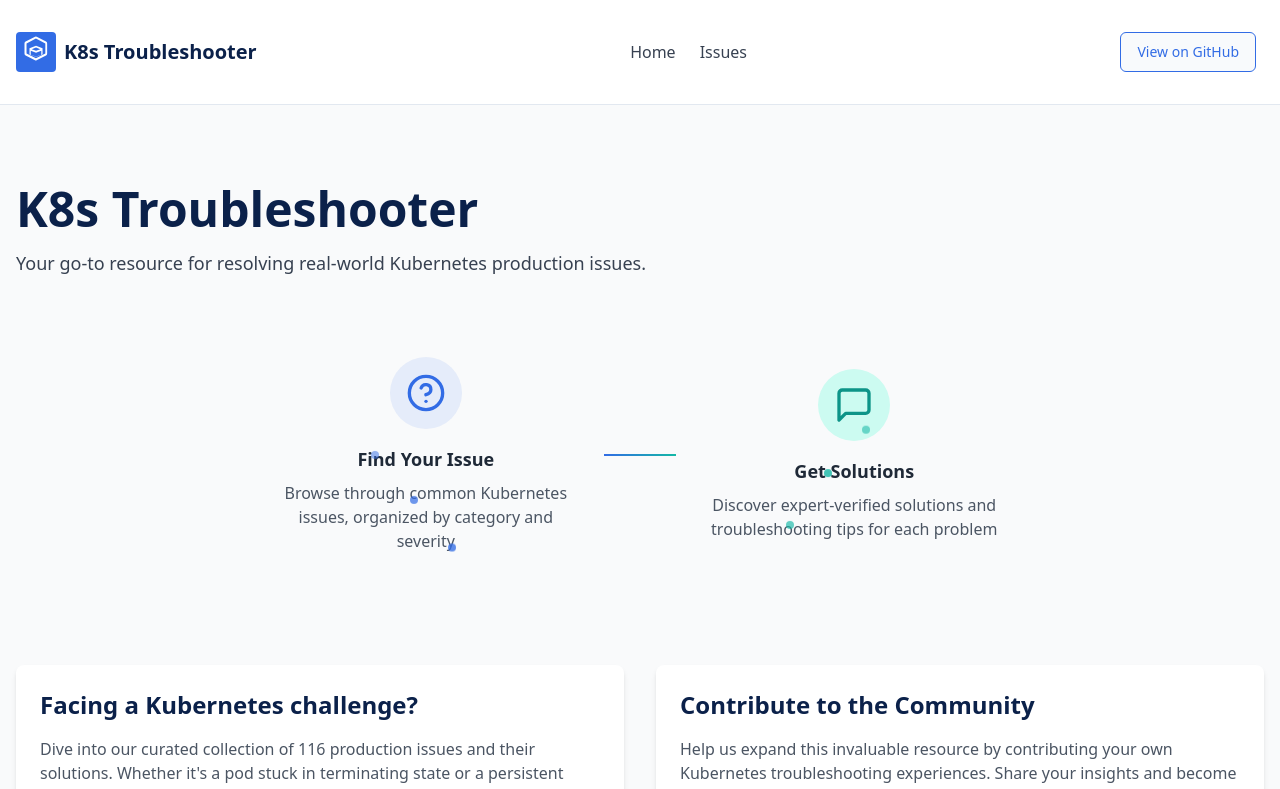
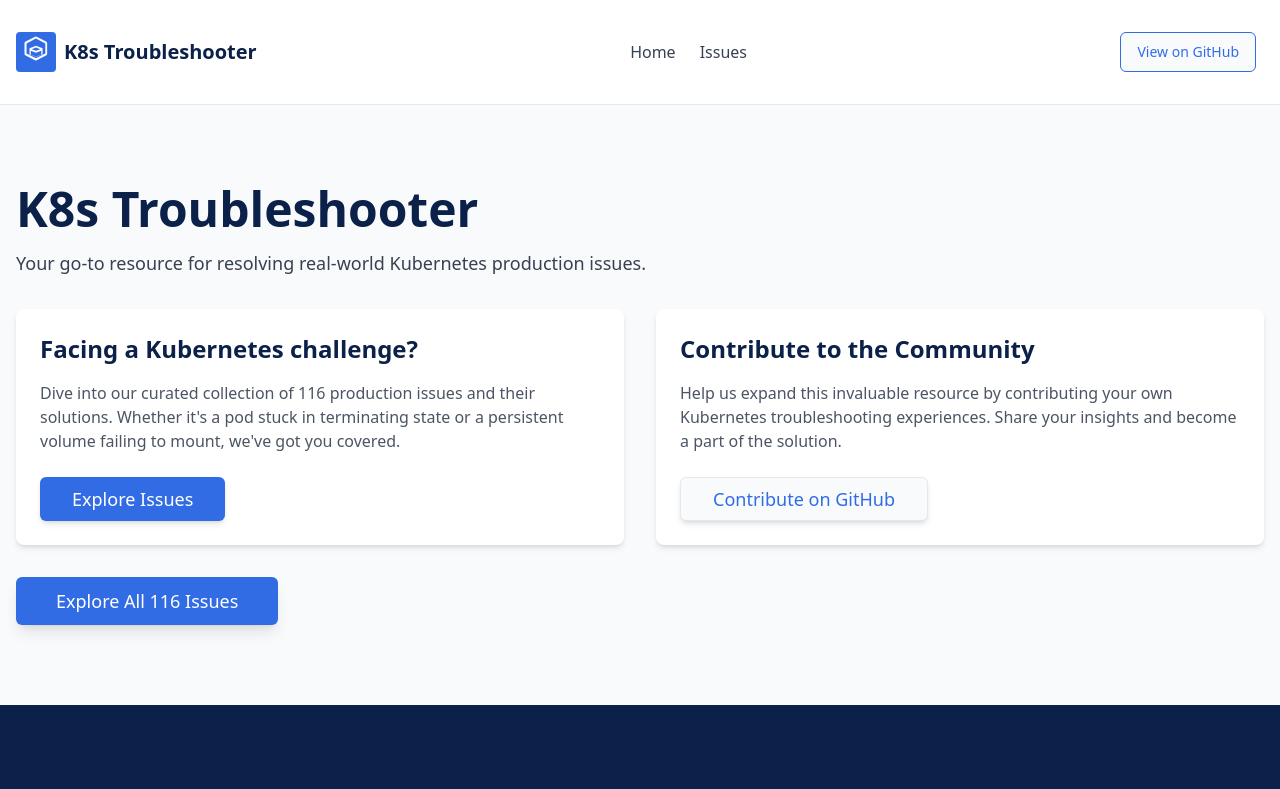
Before and after one commit to suman2mark/k8s-issue-navigator-guide, a React (Vite) app: page / in a window 1280 px wide. Shown: the top 789 px of the page. Built offline with nearby package versions, Linux system fonts and the light colour scheme.

Commit message:
Reverted to commit ba1a13d3ef42086110bd274a63364f22077c4e54

```diff
--- a/src/components/QuestionAnswerGraphic.tsx
+++ /dev/null
@@ -1,101 +0,0 @@
-
-import { MessageSquare, HelpCircle } from "lucide-react";
-import { motion } from "framer-motion";
-
-interface QuestionAnswerGraphicProps {
-  className?: string;
-}
-
-export const QuestionAnswerGraphic = ({ className = "" }: QuestionAnswerGraphicProps) => {
-  return (
-    <div className={`w-full flex justify-center items-center py-6 ${className}`}>
-      <div className="relative max-w-3xl w-full">
-        {/* Decorative background elements */}
-        <motion.div
-          className="absolute inset-0 bg-gradient-to-r from-blue-50 to-cyan-50 rounded-xl -z-10"
-          initial={{ opacity: 0 }}
-          animate={{ opacity: 1 }}
-          transition={{ duration: 0.5 }}
-        />
-
-        <div className="flex flex-col md:flex-row items-center justify-between p-6 gap-8">
-          {/* Question side */}
-          <motion.div
-            className="flex flex-col items-center text-center"
-            initial={{ x: -20, opacity: 0 }}
-            animate={{ x: 0, opacity: 1 }}
-            transition={{ duration: 0.5, delay: 0.2 }}
-          >
-            <div className="rounded-full bg-k8s-blue bg-opacity-10 p-4 mb-4">
-              <HelpCircle className="h-10 w-10 text-k8s-blue" />
-            </div>
-            <h3 className="text-lg font-semibold text-gray-800 mb-2">Find Your Issue</h3>
-            <p className="text-gray-600 max-w-xs">Browse through common Kubernetes issues, organized by category and severity</p>
-          </motion.div>
-
-          {/* Connecting line */}
-          <motion.div
-            className="hidden md:block h-0.5 w-20 bg-gradient-to-r from-k8s-blue to-teal-500"
-            initial={{ scaleX: 0, opacity: 0 }}
-            animate={{ scaleX: 1, opacity: 1 }}
-            transition={{ duration: 0.7, delay: 0.4 }}
-          />
-
-          {/* Answer side */}
-          <motion.div
-            className="flex flex-col items-center text-center"
-            initial={{ x: 20, opacity: 0 }}
-            animate={{ x: 0, opacity: 1 }}
-            transition={{ duration: 0.5, delay: 0.3 }}
-          >
-            <div className="rounded-full bg-teal-100 p-4 mb-4">
-              <MessageSquare className="h-10 w-10 text-teal-600" />
-            </div>
-            <h3 className="text-lg font-semibold text-gray-800 mb-2">Get Solutions</h3>
-            <p className="text-gray-600 max-w-xs">Discover expert-verified solutions and troubleshooting tips for each problem</p>
-          </motion.div>
-        </div>
-
-        {/* Animated dots */}
-        {[1, 2, 3].map((i) => (
-          <motion.div
-            key={i}
-            className="absolute h-2 w-2 rounded-full bg-k8s-blue"
-            style={{
-              top: `${30 + i * 20}%`,
-              left: `${10 + i * 5}%`,
-            }}
-            animate={{
-              y: [0, -10, 0],
-              opacity: [0.3, 0.8, 0.3],
-            }}
-            transition={{
-              duration: 2,
-              repeat: Infinity,
-              delay: i * 0.3,
-            }}
-          />
-        ))}
-        {[1, 2, 3].map((i) => (
-          <motion.div
-            key={i + 3}
-            className="absolute h-2 w-2 rounded-full bg-teal-500"
-            style={{
-              top: `${20 + i * 20}%`,
-              right: `${15 + i * 5}%`,
-            }}
-            animate={{
-              y: [0, -10, 0],
-              opacity: [0.3, 0.8, 0.3],
-            }}
-            transition={{
-              duration: 2,
-              repeat: Infinity,
-              delay: i * 0.4,
-            }}
-          />
-        ))}
-      </div>
-    </div>
-  );
-};
--- a/src/lib/types.ts
+++ b/src/lib/types.ts
@@ -1,4 +1,3 @@
-
 export type Issue = {
   id: number;
   title: string;
@@ -15,6 +14,3 @@ export type SeverityType = "low" | "medium" | "high" | "critical";
 export type ComponentFilter = "all" | string;
 
 export type CategoryFilter = "all" | string;
-
-// Updated to include "all" in the SeverityType filter options
-export type SeverityFilter = SeverityType | "all";
--- a/src/pages/Index.tsx
+++ b/src/pages/Index.tsx
@@ -1,12 +1,9 @@
-
 import { Link } from "react-router-dom";
 
 import { Button } from "@/components/ui/button";
 import Navbar from "@/components/Navbar";
 import Footer from "@/components/Footer";
 import { issues } from "@/data/issues";
-import { QuestionAnswerGraphic } from "@/components/QuestionAnswerGraphic";
-import { motion } from "framer-motion";
 
 const Index = () => {
   return (
@@ -15,40 +12,16 @@ const Index = () => {
 
       <main className="flex-grow bg-gray-50">
         <div className="container-custom py-20">
-          <motion.h1
-            className="text-4xl md:text-5xl font-bold text-k8s-navy mb-4"
-            initial={{ opacity: 0, y: -20 }}
-            animate={{ opacity: 1, y: 0 }}
-            transition={{ duration: 0.5 }}
-          >
+          <h1 className="text-4xl md:text-5xl font-bold text-k8s-navy mb-4">
             K8s Troubleshooter
-          </motion.h1>
-          <motion.p
-            className="text-lg text-gray-700 mb-8"
-            initial={{ opacity: 0 }}
-            animate={{ opacity: 1 }}
-            transition={{ duration: 0.5, delay: 0.2 }}
-          >
+          </h1>
+          <p className="text-lg text-gray-700 mb-8">
             Your go-to resource for resolving real-world Kubernetes production
             issues.
-          </motion.p>
-
-          <motion.div
-            className="mb-16"
-            initial={{ opacity: 0, y: 20 }}
-            animate={{ opacity: 1, y: 0 }}
-            transition={{ duration: 0.5, delay: 0.3 }}
-          >
-            <QuestionAnswerGraphic />
-          </motion.div>
+          </p>
 
           <div className="grid grid-cols-1 md:grid-cols-2 gap-8">
-            <motion.div
-              className="bg-white rounded-lg shadow-md p-6"
-              initial={{ opacity: 0, x: -20 }}
-              animate={{ opacity: 1, x: 0 }}
-              transition={{ duration: 0.5, delay: 0.4 }}
-            >
+            <div className="bg-white rounded-lg shadow-md p-6">
               <h2 className="text-2xl font-semibold text-k8s-navy mb-4">
                 Facing a Kubernetes challenge?
               </h2>
@@ -63,14 +36,9 @@ const Index = () => {
                   Explore Issues
                 </Button>
               </Link>
-            </motion.div>
+            </div>
 
-            <motion.div
-              className="bg-white rounded-lg shadow-md p-6"
-              initial={{ opacity: 0, x: 20 }}
-              animate={{ opacity: 1, x: 0 }}
-              transition={{ duration: 0.5, delay: 0.5 }}
-            >
+            <div className="bg-white rounded-lg shadow-md p-6">
               <h2 className="text-2xl font-semibold text-k8s-navy mb-4">
                 Contribute to the Community
               </h2>
@@ -93,17 +61,11 @@ const Index = () => {
                   Contribute on GitHub
                 </Button>
               </a>
-            </motion.div>
+            </div>
           </div>
 
-          {/* Explore Issues Button with animation */}
-          <motion.div
-            className="mt-8 text-center"
-            initial={{ opacity: 0, y: 20 }}
-            animate={{ opacity: 1, y: 0 }}
-            transition={{ duration: 0.5, delay: 0.6 }}
-          >
-            <Link to="/issues" className="inline-block">
+          {/* Explore Issues Button - Fixed to remove framer-motion property */}
+          <Link to="/issues" className="block mt-8">
             <Button
               size="lg"
               asChild
@@ -112,7 +74,6 @@ const Index = () => {
               <span>Explore All {issues.length} Issues</span>
             </Button>
           </Link>
-          </motion.div>
         </div>
       </main>
 
--- a/src/pages/Issues.tsx
+++ b/src/pages/Issues.tsx
@@ -7,14 +7,13 @@ import SearchBar from "@/components/SearchBar";
 import FilterBar from "@/components/FilterBar";
 import IssueCard from "@/components/IssueCard";
 import { searchIssues, issues } from "@/data/issues";
-import { ComponentFilter, SeverityFilter, CategoryFilter } from "@/lib/types";
-import { QuestionAnswerGraphic } from "@/components/QuestionAnswerGraphic";
+import { ComponentFilter, SeverityType, CategoryFilter } from "@/lib/types";
 
 const Issues = () => {
   const { toast } = useToast();
   const [query, setQuery] = useState("");
   const [component, setComponent] = useState<ComponentFilter>("all");
-  const [severity, setSeverity] = useState<SeverityFilter>("all");
+  const [severity, setSeverity] = useState<SeverityType>("all");
   const [category, setCategory] = useState<CategoryFilter>("all");
 
   const resetFilters = () => {
@@ -63,14 +62,11 @@ const Issues = () => {
               </div>
 
               {filteredIssues.length > 0 ? (
-                <>
-                  <QuestionAnswerGraphic className="mb-8 hidden md:flex" />
-                  <div className="grid grid-cols-1 md:grid-cols-2 lg:grid-cols-3 gap-6">
-                    {filteredIssues.map((issue) => (
-                      <IssueCard key={issue.id} issue={issue} />
-                    ))}
-                  </div>
-                </>
+                <div className="grid grid-cols-1 md:grid-cols-2 lg:grid-cols-3 gap-6">
+                  {filteredIssues.map((issue) => (
+                    <IssueCard key={issue.id} issue={issue} />
+                  ))}
+                </div>
               ) : (
                 <div className="text-center py-12 bg-gray-50 rounded-lg">
                   <svg
```
Lines whose indentation alone changed are shown as unchanged.
